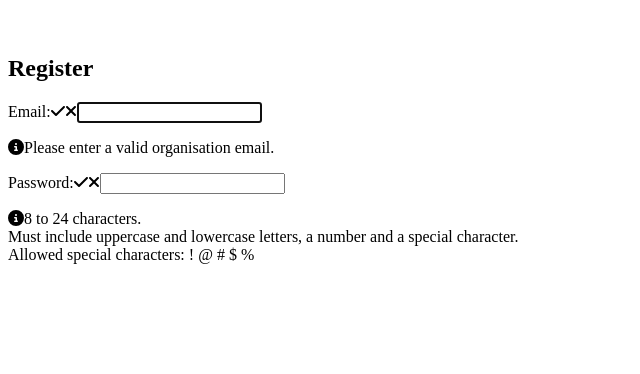
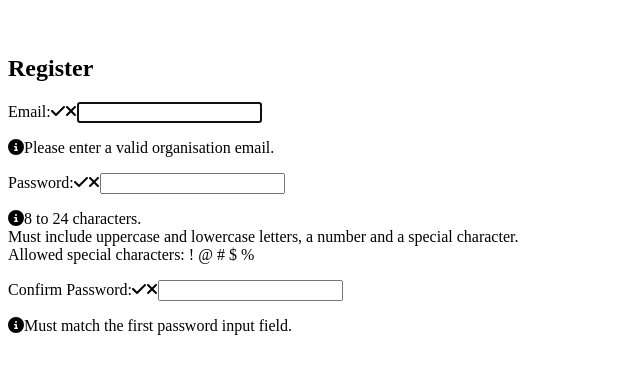
Before and after one commit to APHA-CSU/GenAPP, a React (Vite) app in the folder src/main/resources/front-end/: page / in a window 1280 px wide. Shown: the part 110-484 px from the top of the page, without its empty margins (0-640 px from the left). Built offline with nearby package versions, Linux system fonts and the light colour scheme.

Commit message:
create password confirmation input form

```diff
--- a/src/main/resources/front-end/src/components/Register/Register.jsx
+++ b/src/main/resources/front-end/src/components/Register/Register.jsx
@@ -105,6 +105,7 @@
                 onBlur={() => setEmailFocus(false)}
               />
               <p
+                id="emailnote"
                 className={
                   emailFocus && email && !validEmail
                     ? "instructions"
@@ -147,6 +148,34 @@
                 Allowed special characters: <span>!</span> <span>@</span>{" "}
                 <span>#</span> <span>$</span> <span>%</span>
               </p>
+              <label htmlFor="confirm_pwd">
+                Confirm Password:
+                <FontAwesomeIcon
+                  icon={faCheck}
+                  className={validMatch && matchPwd ? "valid" : "hide"}
+                />
+                <FontAwesomeIcon
+                  icon={faTimes}
+                  className={validMatch || !matchPwd ? "hide" : "invalid"}
+                />
+              </label>
+              <input
+                type="password"
+                id="confirm_pwd"
+                onChange={(e) => setMatchPwd(e.target.value)}
+                value={matchPwd}
+                required
+                onFocus={() => setMatchFocus(true)}
+                onBlur={() => setMatchFocus(false)}
+              />
+              <p
+                id="confirmnote"
+                className={
+                  matchFocus && !validMatch ? "instructions" : "offscreen"
+                }
+              ></p>
+              <FontAwesomeIcon icon={faInfoCircle} />
+              Must match the first password input field.
             </form>
           </section>
         </Grid>
```
